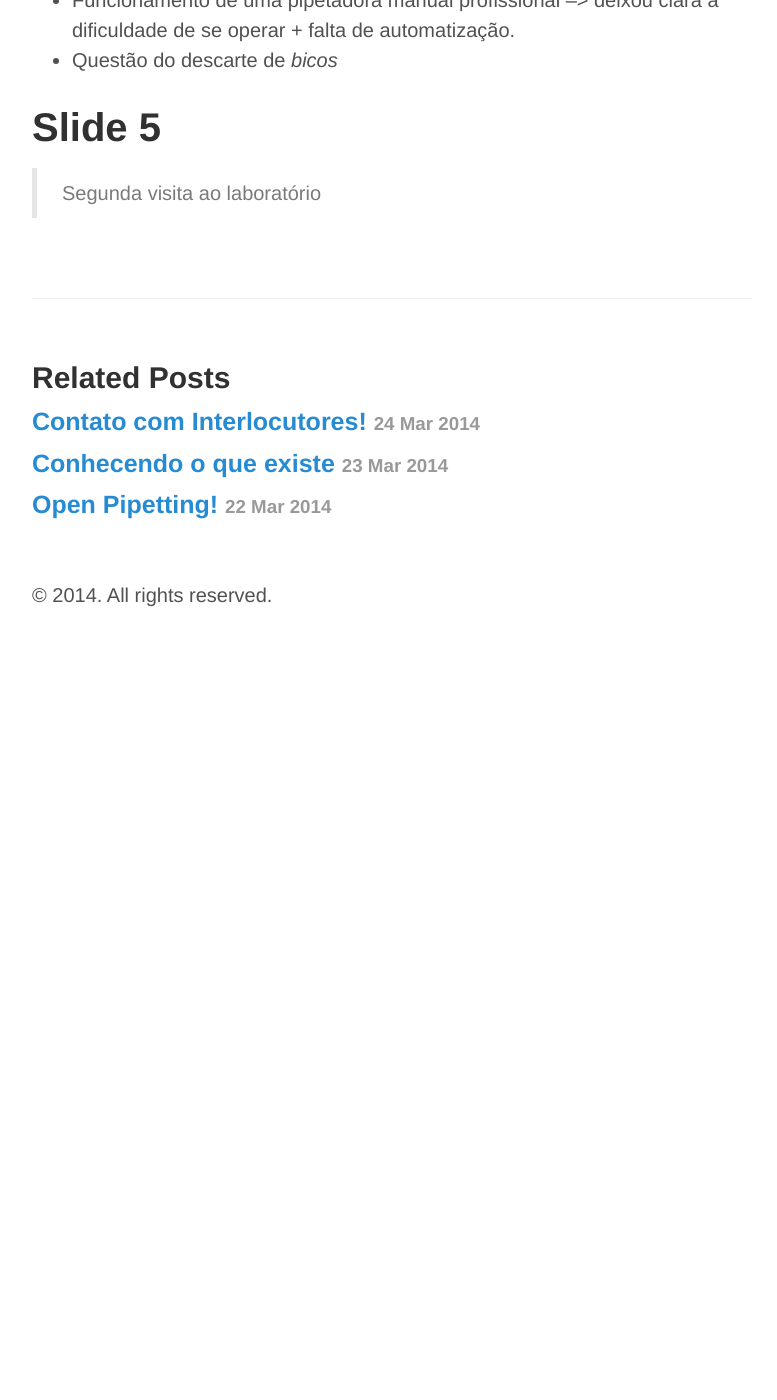
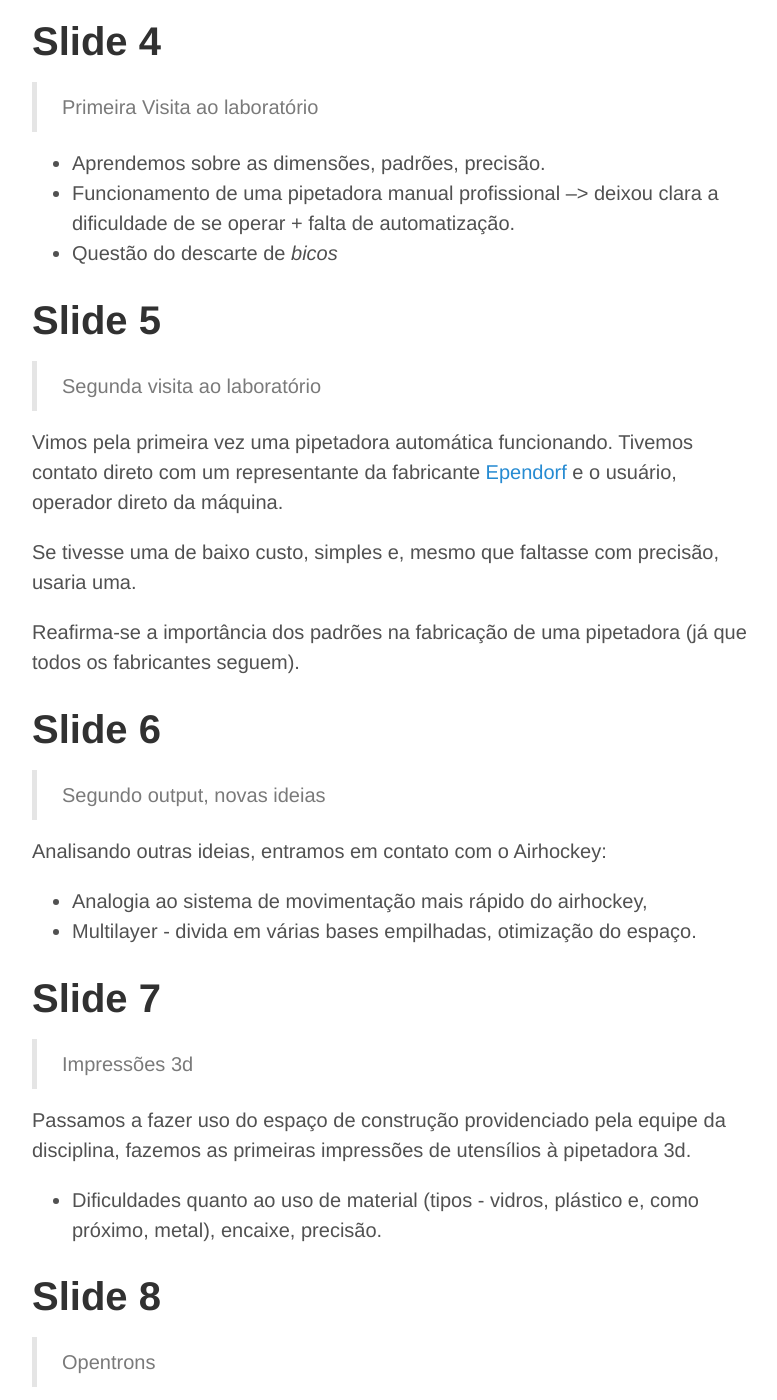
Before and after one commit to open-pipetting/open-pipetting.github.io, a Jekyll site: the page built from _posts/2014-03-31-slides-primeira-apresentacao.md, in a window 1280 px wide and 1400 px high, scrolled down 1780 px. Shown: the whole window, without its empty margins (248-1025 px from the left). Built offline with Jekyll 4.4.1, drawn with Linux system fonts in a browser that asks for light colours; Markdown is read by kramdown in place of the engine named in the settings; before the commit the page ends 2410 px from its top, so only the background shows below that; some of the changed text lies outside the part shown.

Commit message:
atualiza sessao de slides

```diff
--- a/_posts/2014-03-31-slides-primeira-apresentacao.md
+++ b/_posts/2014-03-31-slides-primeira-apresentacao.md
@@ -10,47 +10,51 @@ tags: apresentação projeto
 
 # Slide 1
 
-> Sobre a equipe -- o que nos reuniu para o projeto,
+> Sobre a equipe - o que nos reuniu para o projeto,
 
-**Foto** : nossas em um circulo divido em 4 setores.
+**Foto** : foto individual de cada um dos integrantes, dividido em 4 setores.
 
 ## Motivos de cada
 
-| Integrante |                            motivo                            |
-| ---------- | ------------------------------------------------------------ |
-| Ciro       | mão na massa                                                 |
-| Marcelo    | Ideia de open hardware, projeto sujerido por aluno           |
-|            | Proximidade ao ambiente de pesquisa/usuário                  |
-|            | Programação, eletronica, prototipagem, impressão 3d          |
-| Rafael     | Gostou da ideia de open hardware, projeto sujerido por aluno |
-| Otto       |                                                              |
+| Integrante |                        motivo                       |
+| ---------- | --------------------------------------------------- |
+| Ciro       | mão na massa                                        |
+| Marcelo    | Ideia de open hardware, projeto sujerido por aluno  |
+|            | Proximidade ao ambiente de pesquisa/usuário         |
+|            | Programação, eletronica, prototipagem, impressão 3d |
+| Rafael     | Gostou da ideia de open hardware, projeto sujerido  |
+|            | por aluno                                           |
+| Otto       |                                                     |
 
 
 # Slide 2
 
-> Benchmark virtual, imersão ao problema, -- videos
+> Benchmark virtual - imersão ao problema
 
-**Foto**: na verdade alguns videos rodando
+**Foto**: Alguns videos rodando.
+
+Temos um primeiro contato com o que está sendo e o que já foi feito pela comunidade.
 
 Lista de discussão, o que obtemos de discussão, ideias que de lá obtivemos e primeiras impressões quanto às dificuldades que surgiriam ao desenvolver o projeto.
 
-Impressões:
+Nossa impressões:
 
--   muita tecnologia
+-   muita tecnologia envolvida;
 -   programação avancaçada (controle pipetadora & interface com o usuário);
--   cinemática
+-   cinemática.
 
 
 # Slide 3
 
-Video do marcelo, o que foi aprendido e ideias que surgiram
+> Primeiro output
+
+Videos do marcelo, o que foi aprendido e ideias que surgiram
 
 Primeiro *output* produzido pelo grupo:
 
 1.   Diferente dos videos observados, necessidade de menos motores já que este rotaciona circularmente --> ainda bastante limitado, necessidade de maiores pesquisas.
 
-
-# SLide 4
+# Slide 4
 
 > Primeira Visita ao laboratório
 
@@ -61,3 +65,39 @@ Primeiro *output* produzido pelo grupo:
 # Slide 5
 
 > Segunda visita ao laboratório
+
+Vimos pela primeira vez uma pipetadora automática funcionando. Tivemos contato direto com um representante da fabricante [Ependorf](http://www.eppendorf.com/) e o usuário, operador direto da máquina.
+
+Se tivesse uma de baixo custo, simples e, mesmo que faltasse com precisão, usaria uma.
+
+Reafirma-se a importância dos padrões na fabricação de uma pipetadora (já que todos os fabricantes seguem).
+
+# Slide 6
+
+> Segundo output, novas ideias
+
+Analisando outras ideias, entramos em contato com o Airhockey:
+
+-   Analogia ao sistema de movimentação mais rápido do airhockey,
+-   Multilayer - divida em várias bases empilhadas, otimização do espaço.
+
+
+# Slide 7
+
+> Impressões 3d
+
+Passamos a fazer uso do espaço de construção providenciado pela equipe da disciplina, fazemos as primeiras impressões de utensílios à pipetadora 3d.
+
+-   Dificuldades quanto ao uso de material (tipos - vidros, plástico e, como próximo, metal), encaixe, precisão.
+
+# Slide 8
+
+> Opentrons
+
+Passamos a realizar contato direto com o que há de ser um dos principais interlocutores.
+
+1.  Apresentar a opentrons
+    1.  Mostrar um video da pipetadora deles
+2.  Porquê o contatamos
+3.  Sugestões fornecidas por eles,
+4.  Como foi entrar em contato com eles.
```
